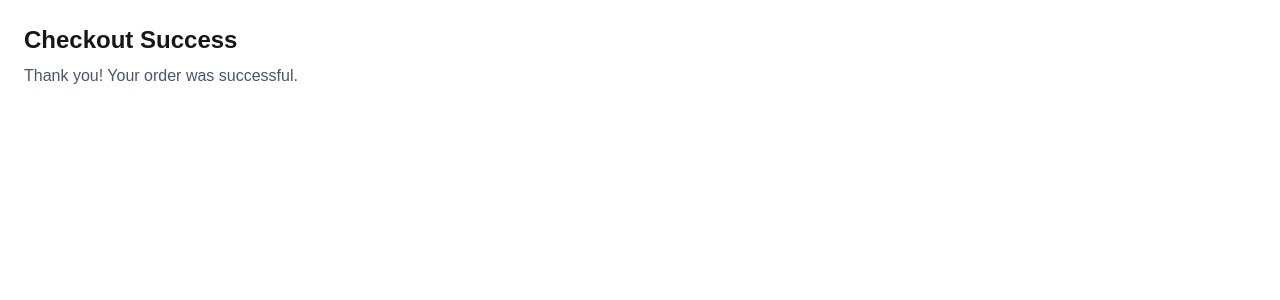
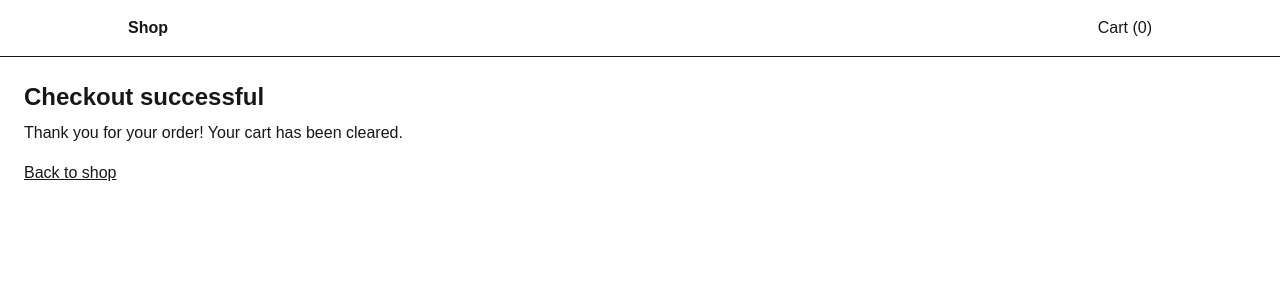
Before and after one commit to Tubhaahmad/js-frameworks-ca-tubha, a Next.js app in the folder js-frameworks-ca/: page /checkout/success in a window 1280 px wide. Shown: the top 300 px of the page. Built offline with nearby package versions, Linux system fonts and the light colour scheme.

Commit message:
feat: implement zustand cart with persist, cart page UI, and clear on success

```diff
--- a/js-frameworks-ca/app/cart/page.tsx
+++ b/js-frameworks-ca/app/cart/page.tsx
@@ -1,8 +1,97 @@
+"use client";
+
+import Link from "next/link";
+import { useShoppingCart } from "../../store/cart";
+import { use } from "react";
+
 export default function CartPage() {
+  const items = useShoppingCart((state) => state.items);
+  const removeItem = useShoppingCart((state) => state.removeItem);
+  const setQuantity = useShoppingCart((state) => state.setQuantity);
+
+  const total = items.reduce(
+    (sum, item) => sum + item.unitPrice * item.quantity,
+    0,
+  );
+
+  if (items.length === 0) {
+    return (
+      <main className="p-6">
+        <h1 className="text-2xl font-bold">Cart</h1>
+        <p className="mt-2">Your cart is empty.</p>
+        <Link href="/" className="mt-4 inline-block underline">
+          Back to Products
+        </Link>
+      </main>
+    );
+  }
+
   return (
     <main className="p-6">
       <h1 className="text-2xl font-bold">Cart</h1>
-      <p className="mt-2 text-gray-600">Cart page coming soon.</p>
+
+      <div className="mt-6 space-y-4">
+        {items.map((item) => (
+          <div key={item.id} className="flex gap-4 rounded border bg-white p-4">
+            <img
+              src={item.imageUrl}
+              alt={item.imageAlt}
+              className="h-20 w-20 rounded object-cover"
+            />
+
+            <div className="flex-1">
+              <p className="font-semibold">{item.title}</p>
+
+              <p className="text-sm text-gray-600">
+                Price: {item.unitPrice} kr
+              </p>
+
+              {/* Quantity controls + remove */}
+              <div className="mt-2 flex items-center gap-2">
+                <button
+                  className="rounded border px-2"
+                  onClick={() => setQuantity(item.id, item.quantity - 1)}
+                >
+                  -
+                </button>
+
+                <span className="w-8 text-center">{item.quantity}</span>
+
+                <button
+                  className="rounded border px-2"
+                  onClick={() => setQuantity(item.id, item.quantity + 1)}
+                >
+                  +
+                </button>
+
+                <button
+                  className="ml-4 text-red-600 hover:underline"
+                  onClick={() => removeItem(item.id)}
+                >
+                  Remove
+                </button>
+              </div>
+            </div>
+
+            {/* Line total */}
+            <div className="font-semibold">
+              {(item.unitPrice * item.quantity).toFixed(2)} kr
+            </div>
+          </div>
+        ))}
+      </div>
+
+      {/* Total + Checkout */}
+      <div className="mt-6 flex items-center justify-between">
+        <p className="text-lg font-bold">Total: {total.toFixed(2)} kr</p>
+
+        <Link
+          href="/checkout/success"
+          className="rounded bg-black px-4 py-2 text-white hover:bg-zinc-800"
+        >
+          Checkout
+        </Link>
+      </div>
     </main>
   );
 }
--- a/js-frameworks-ca/app/checkout/success/page.tsx
+++ b/js-frameworks-ca/app/checkout/success/page.tsx
@@ -1,10 +1,27 @@
+"use client";
+
+import Link from "next/link";
+import { useEffect } from "react";
+import { useShoppingCart } from "../../../store/cart";
+
 export default function SuccessPage() {
+  const clearCart = useShoppingCart((state) => state.clearCart);
+
+  // When this page loads, clear the cart
+  useEffect(() => {
+    clearCart();
+  }, [clearCart]);
+
   return (
     <main className="p-6">
-      <h1 className="text-2xl font-bold">Checkout Success</h1>
-      <p className="mt-2 text-gray-600">
-        Thank you! Your order was successful.
+      <h1 className="text-2xl font-bold">Checkout successful</h1>
+      <p className="mt-2">
+        Thank you for your order! Your cart has been cleared.
       </p>
+
+      <Link href="/" className="mt-4 inline-block underline">
+        Back to shop
+      </Link>
     </main>
   );
 }
--- a/js-frameworks-ca/app/layout.tsx
+++ b/js-frameworks-ca/app/layout.tsx
@@ -1,5 +1,6 @@
 import "./globals.css";
 import Providers from "./providers";
+import Header from "../components/Header";
 
 export default function RootLayout({
   children,
@@ -9,7 +10,10 @@ export default function RootLayout({
   return (
     <html lang="en">
       <body>
-        <Providers>{children}</Providers>
+        <Providers>
+          <Header />
+          {children}
+        </Providers>
       </body>
     </html>
   );
--- a/js-frameworks-ca/app/product/[id]/page.tsx
+++ b/js-frameworks-ca/app/product/[id]/page.tsx
@@ -3,10 +3,11 @@
 import { useParams } from "next/navigation";
 import { useQuery } from "@tanstack/react-query";
 import { getProductById } from "../../../lib/api";
+import { useShoppingCart } from "../../../store/cart";
 
 export default function ProductPage() {
   const params = useParams<{ id?: string | string[] }>();
-
+  const addItem = useShoppingCart((state) => state.addItem);
   // Convert id into a proper string
   const rawId = params?.id;
   const id = Array.isArray(rawId) ? rawId[0] : rawId;
@@ -74,7 +75,7 @@ export default function ProductPage() {
             {/* Description */}
             <p className="mt-4 text-zinc-700">{product.description}</p>
 
-            {/* Tags (only show if tags exist) */}
+            {/* Tags */}
             {product.tags?.length > 0 && (
               <div className="mt-4">
                 <p className="text-sm font-semibold">Tags</p>
@@ -91,8 +92,17 @@ export default function ProductPage() {
               </div>
             )}
 
-            {/* Add to Cart  */}
-            <button className="mt-6 w-full rounded-md bg-black px-4 py-2 text-white hover:bg-zinc-800">
+            {/* Add to Cart */}
+            <button
+              className="mt-6 w-full rounded-md bg-black px-4 py-2 text-white hover:bg-zinc-800"
+              onClick={() => {
+                addItem(product);
+                console.log(
+                  "Cart items now:",
+                  useShoppingCart.getState().items,
+                );
+              }}
+            >
               Add to Cart
             </button>
           </div>
--- /dev/null
+++ b/js-frameworks-ca/components/Header.tsx
@@ -0,0 +1,24 @@
+"use client";
+
+import Link from "next/link";
+import { useShoppingCart } from "../store/cart";
+
+export default function Header() {
+  const items = useShoppingCart((state) => state.items);
+
+  const count = items.reduce((total, item) => total + item.quantity, 0);
+
+  return (
+    <header className="border-b bg-white p-4">
+      <div className="mx-auto flex max-w-5xl items-center justify-between">
+        <Link href="/" className="font-bold">
+          Shop
+        </Link>
+
+        <Link href="/cart" className="font-medium hover:underline">
+          Cart ({count})
+        </Link>
+      </div>
+    </header>
+  );
+}
--- a/js-frameworks-ca/package.json
+++ b/js-frameworks-ca/package.json
@@ -13,7 +13,8 @@
     "@tanstack/react-query-devtools": "^5.91.3",
     "next": "16.1.6",
     "react": "19.2.3",
-    "react-dom": "19.2.3"
+    "react-dom": "19.2.3",
+    "zustand": "^5.0.11"
   },
   "devDependencies": {
     "@tailwindcss/postcss": "^4",
--- /dev/null
+++ b/js-frameworks-ca/store/cart.ts
@@ -0,0 +1,96 @@
+"use client";
+
+import { create } from "zustand";
+import { persist, createJSONStorage } from "zustand/middleware";
+import type { Product } from "../types/shop";
+
+//cart item is the product + quantity
+export type CartItem = {
+  id: string;
+  title: string;
+  imageUrl: string;
+  imageAlt: string;
+  unitPrice: number; //the price we charge - discounted if available
+  quantity: number;
+};
+
+type CartStore = {
+  items: CartItem[];
+
+  //actions - functions that will change the cart
+  addItem: (product: Product) => void;
+  removeItem: (id: string) => void;
+  setQuantity: (id: string, quantity: number) => void;
+  clearCart: () => void;
+};
+
+//choose discounted price when it exists, otherwise regular price.
+function getUnitPrice(product: Product) {
+  const hasDiscount = product.discountedPrice < product.price;
+  return hasDiscount ? product.discountedPrice : product.price;
+}
+
+//convert Product (from API) into CartItem (for cart storage).
+function toCartItem(product: Product): CartItem {
+  return {
+    id: product.id,
+    title: product.title,
+    imageUrl: product.image.url,
+    imageAlt: product.image.alt || product.title,
+    unitPrice: getUnitPrice(product),
+    quantity: 1,
+  };
+}
+
+//zustand store and persist to localStorage
+//persist - cart stays after refresh
+export const useShoppingCart = create<CartStore>()(
+  persist(
+    (set, get) => ({
+      items: [],
+
+      //Add a product to cart.
+      //if it already exists, increase quanity by 1
+      addItem: (product) => {
+        const items = get().items;
+        const existing = items.find((item) => item.id === product.id);
+
+        if (existing) {
+          const updated = items.map((item) =>
+            item.id === product.id
+              ? { ...item, quantity: item.quantity + 1 }
+              : item,
+          );
+
+          set({ items: updated });
+          return;
+        }
+
+        set({ items: [...items, toCartItem(product)] });
+      },
+
+      removeItem: (id) => {
+        set({ items: get().items.filter((item) => item.id !== id) });
+      },
+
+      setQuantity: (id, quantity) => {
+        if (quantity <= 0) {
+          set({ items: get().items.filter((item) => item.id !== id) });
+          return;
+        }
+
+        const updated = get().items.map((item) =>
+          item.id === id ? { ...item, quantity } : item,
+        );
+
+        set({ items: updated });
+      },
+
+      clearCart: () => set({ items: [] }),
+    }),
+    {
+      name: "cart-storage", //key name in localStorage
+      storage: createJSONStorage(() => localStorage),
+    },
+  ),
+);
```
Also changed, not shown: 1 other file (tests, documents, lock files or other folders).
